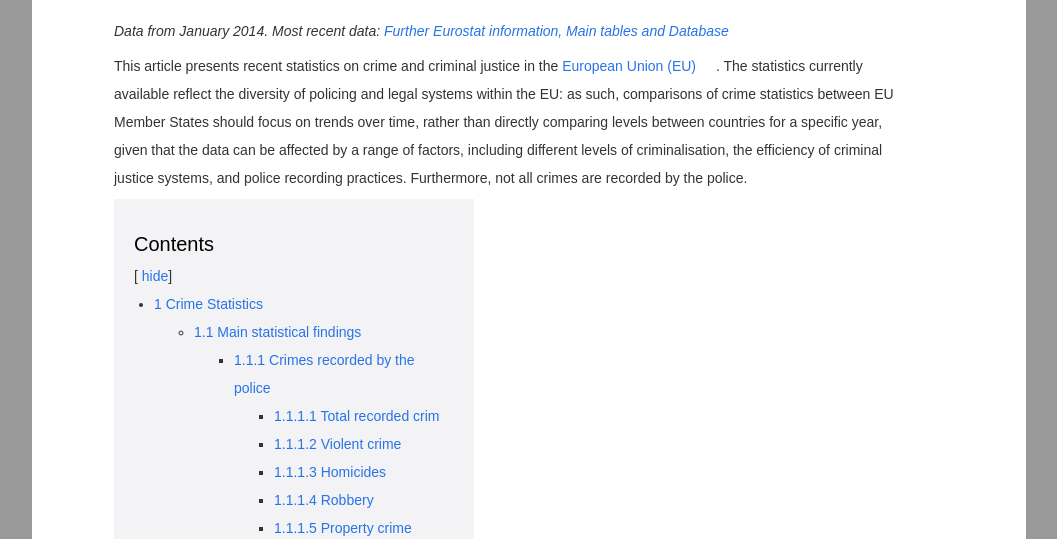
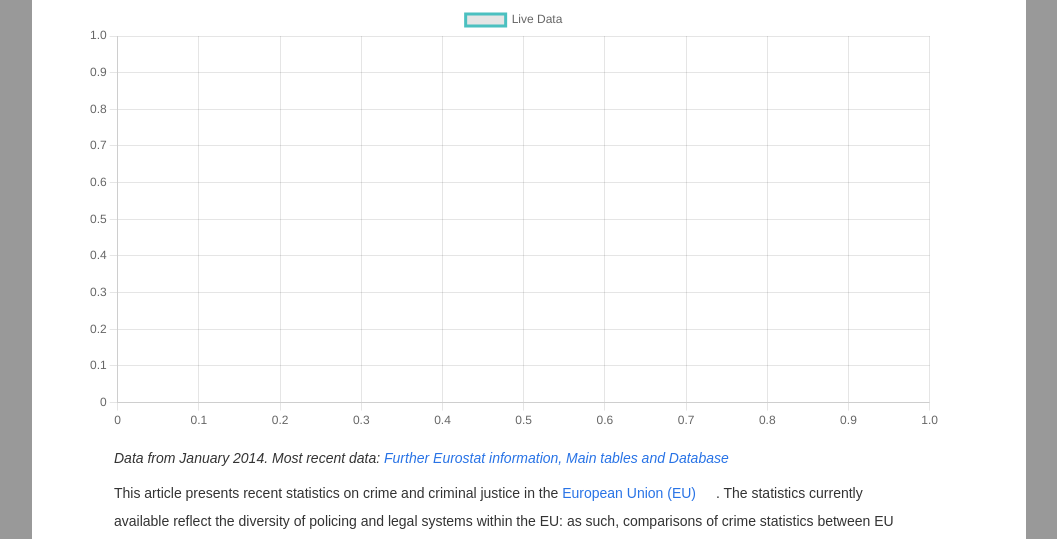
Before and after one commit to Gerosheng/javascript-data-visualisation-exercise, a website built with Vite: page challenge-js-files/index.html in a window 1280 px wide. Shown: the part 258-797 px from the top of the page, without its empty margins (111-1168 px from the left). Built offline with nearby package versions, Linux system fonts and the light colour scheme; files whose address does not match are found by name.

Commit message:
remote data graph

```diff
--- a/challenge-js-files/graphs.js
+++ b/challenge-js-files/graphs.js
@@ -1,10 +1,15 @@
 import Chart from 'chart.js/auto';
+
+/* Insert chart CDN script in document */
+const chartCDNScript = document.createElement("script");
+chartCDNScript.src = "https://cdnjs.cloudflare.com/ajax/libs/Chart.js/4.4.0/chart.min.js"
+/* "https://cdn.jsdelivr.net/npm/chart.js" */;
+
 
 /* Inline data section */
 
+(()=>{
 /* Retrieving "table1" data */
-
-(()=>{
 
     const dataTable01 = [];
     const table01 = document.getElementById("table1");
@@ -51,11 +56,6 @@ import Chart from 'chart.js/auto';
         console.log("One or both of the specified elements not found.");
     }
 
-    /* Insert chart CDN script in document */
-    const chartCDNScript = document.createElement("script");
-    chartCDNScript.src = "https://cdnjs.cloudflare.com/ajax/libs/Chart.js/4.4.0/chart.min.js"
-    /* "https://cdn.jsdelivr.net/npm/chart.js" */;
-
     const body = document.body;
     const scriptElement = document.querySelector('script[src="graphs.js"]');
 
@@ -90,7 +90,9 @@ import Chart from 'chart.js/auto';
             },
         });
 })();
-/* table 2 */
+
+
+/* Retrieving "table2" data */
 (()=>{
     const dataTable02 = [];
     const table02 = document.getElementById("table2");
@@ -175,3 +177,74 @@ import Chart from 'chart.js/auto';
         return color;
       }
 })();
+
+(()=>{
+    const canvasRemote = document.createElement("canvas");
+    canvasRemote.id = "canvasRemote";
+
+    const containerDivRemote = document.createElement("div");
+    containerDivRemote.id = "chartRemoteContainer";
+
+    const firstHeading = document.getElementById("firstHeading")
+    const parentElement = firstHeading.parentNode;
+
+    if (firstHeading && parentElement) {
+        parentElement.insertBefore(containerDivRemote, firstHeading.nextSibling);
+        containerDivRemote.appendChild(canvasRemote);
+    } else {
+        console.log("One or both of the specified elements not found.");
+    };
+
+    let dataPoints = [];
+
+    const ctx = canvasRemote.getContext("2d");
+    const chartRemote = new Chart(ctx, {
+        type: "line",
+        data: {
+            datasets: [
+                {
+                    label: "Live Data",
+                    data: dataPoints,
+                    borderColor: "rgba(75, 192, 192, 1)",
+                    fill: false,
+                },
+            ],
+        },
+        options: {
+            title: {
+                display: true,
+                text: "Live Chart with dataPoints from External JSON",
+            },
+            scales: {
+                x: {
+                    type: "linear",
+                    position: "bottom",
+                },
+                y: {
+                    beginAtZero: true,
+                },
+            },
+        },
+    });
+
+    // Function to update the Chart.js chart
+    function updateChart() {
+        $.getJSON("/api" + (dataPoints.length + 1) + "&ystart=" + (dataPoints.length > 0 ? dataPoints[dataPoints.length - 1].y : 0) + "&length=1&type=json", function (data) {
+            $.each(data, function (key, value) {
+                dataPoints.push({
+                    x: parseInt(value[0]),
+                    y: parseInt(value[1]),
+                });
+            });
+            chartRemote.data.datasets[0].data = dataPoints;
+            chartRemote.update();
+            setTimeout(function () {
+                updateChart();
+            }, 1000);
+        });
+    }
+
+    // Start updating the chart with data
+    updateChart();
+
+})();
--- a/challenge-js-files/index.html
+++ b/challenge-js-files/index.html
@@ -27,6 +27,8 @@
   <link rel="stylesheet" href="./assets/font-awesome.min.css">
   <link rel="stylesheet" href="./assets/statexpflat.css">
   <link rel="stylesheet" href="./assets/statexpflat-grid.css">
+
+  <script src="https://cdnjs.cloudflare.com/ajax/libs/jquery/3.7.1/jquery.min.js"></script>
 
   <style>
     a:lang(ar),
--- a/challenge-js-files/vite.config.js
+++ b/challenge-js-files/vite.config.js
@@ -1,4 +1,16 @@
 import { defineConfig } from 'vite'
 // https://vitejs.dev/config/
 export default defineConfig({
+
+    server: {
+        proxy: {
+        '/api': {
+            target: 'https://canvasjs.com/services/data/datapoints.php', // Replace with the base URL of the external API
+            changeOrigin: true,
+            rewrite: (path) => path.replace(/^\/api/, '/services/data/datapoints.php'),
+        },
+        },
+    },
+
+
 });
```
